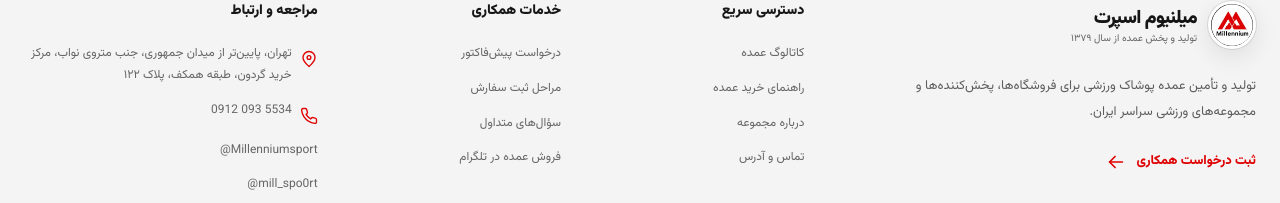
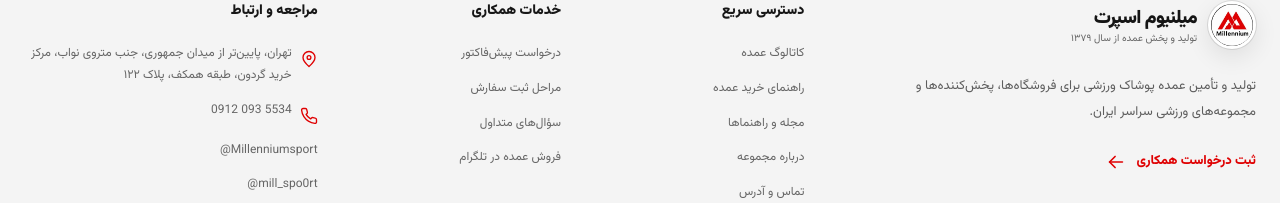
Before and after one commit to Odjdbdh/millennium-sport, a Next.js app: page / in a window 1280 px wide. Shown: the part 7745-7948 px from the top of the page. Built offline with nearby package versions, Linux system fonts and the light colour scheme; no server answers.

Commit message:
feat(blog): add magazine link to footer

```diff
--- a/app/components/SiteFooter.tsx
+++ b/app/components/SiteFooter.tsx
@@ -12,26 +12,20 @@ export default function SiteFooter() {
       <div className="pro-footer-grid">
         <div className="pro-footer-about">
           <Link className="brand footer-brand" href="/">
-            <span className="brand-logo-wrap">
-              <Image src="/images/millennium-logo-mark.webp" alt="" width={48} height={48} unoptimized />
-            </span>
-            <span className="brand-copy">
-              <strong>میلنیوم اسپرت</strong>
-              <small>تولید و پخش عمده از سال ۱۳۷۹</small>
-            </span>
+            <span className="brand-logo-wrap"><Image src="/images/millennium-logo-mark.webp" alt="" width={48} height={48} unoptimized /></span>
+            <span className="brand-copy"><strong>میلنیوم اسپرت</strong><small>تولید و پخش عمده از سال ۱۳۷۹</small></span>
           </Link>
           <p>تولید و تأمین عمده پوشاک ورزشی برای فروشگاه‌ها، پخش‌کننده‌ها و مجموعه‌های ورزشی سراسر ایران.</p>
           <Link className="footer-primary-link" href="/quote">ثبت درخواست همکاری <Icon name="arrow" /></Link>
         </div>
-
         <nav className="footer-links" aria-label="دسترسی سریع">
           <strong>دسترسی سریع</strong>
           <Link href="/shop">کاتالوگ عمده</Link>
           <Link href="/wholesale">راهنمای خرید عمده</Link>
+          <Link href="/blog">مجله و راهنماها</Link>
           <Link href="/about">درباره مجموعه</Link>
           <Link href="/contact">تماس و آدرس</Link>
         </nav>
-
         <nav className="footer-links" aria-label="خدمات فروش عمده">
           <strong>خدمات همکاری</strong>
           <Link href="/quote">درخواست پیش‌فاکتور</Link>
@@ -39,7 +33,6 @@ export default function SiteFooter() {
           <Link href="/wholesale#faq">سؤال‌های متداول</Link>
           <a href={telegramUrl} target="_blank" rel="noreferrer">فروش عمده در تلگرام</a>
         </nav>
-
         <div className="footer-contact">
           <strong>مراجعه و ارتباط</strong>
           <a href={neshanUrl} target="_blank" rel="noreferrer"><Icon name="pin" /><span>{storeAddress}</span></a>
@@ -48,10 +41,7 @@ export default function SiteFooter() {
           <a href={instagramUrl} target="_blank" rel="noreferrer"><span dir="ltr">@mill_spo0rt</span></a>
         </div>
       </div>
-      <div className="footer-bottom pro-footer-bottom">
-        <span>تمامی حقوق برای گروه تولیدی میلنیوم اسپرت محفوظ است.</span>
-        <span>فروش فقط به‌صورت عمده و همکاری</span>
-      </div>
+      <div className="footer-bottom pro-footer-bottom"><span>تمامی حقوق برای گروه تولیدی میلنیوم اسپرت محفوظ است.</span><span>فروش فقط به‌صورت عمده و همکاری</span></div>
     </footer>
   );
 }
```
